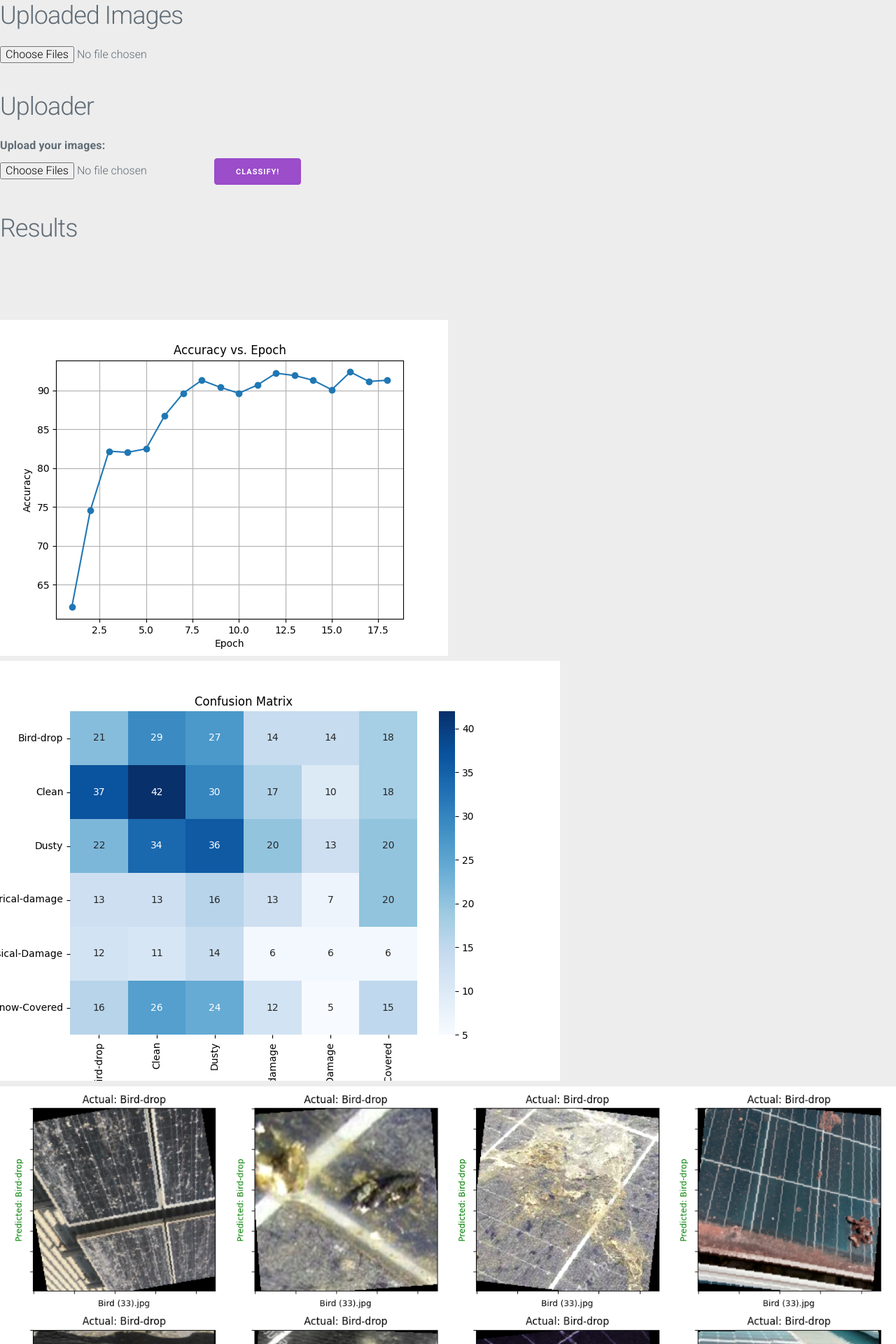
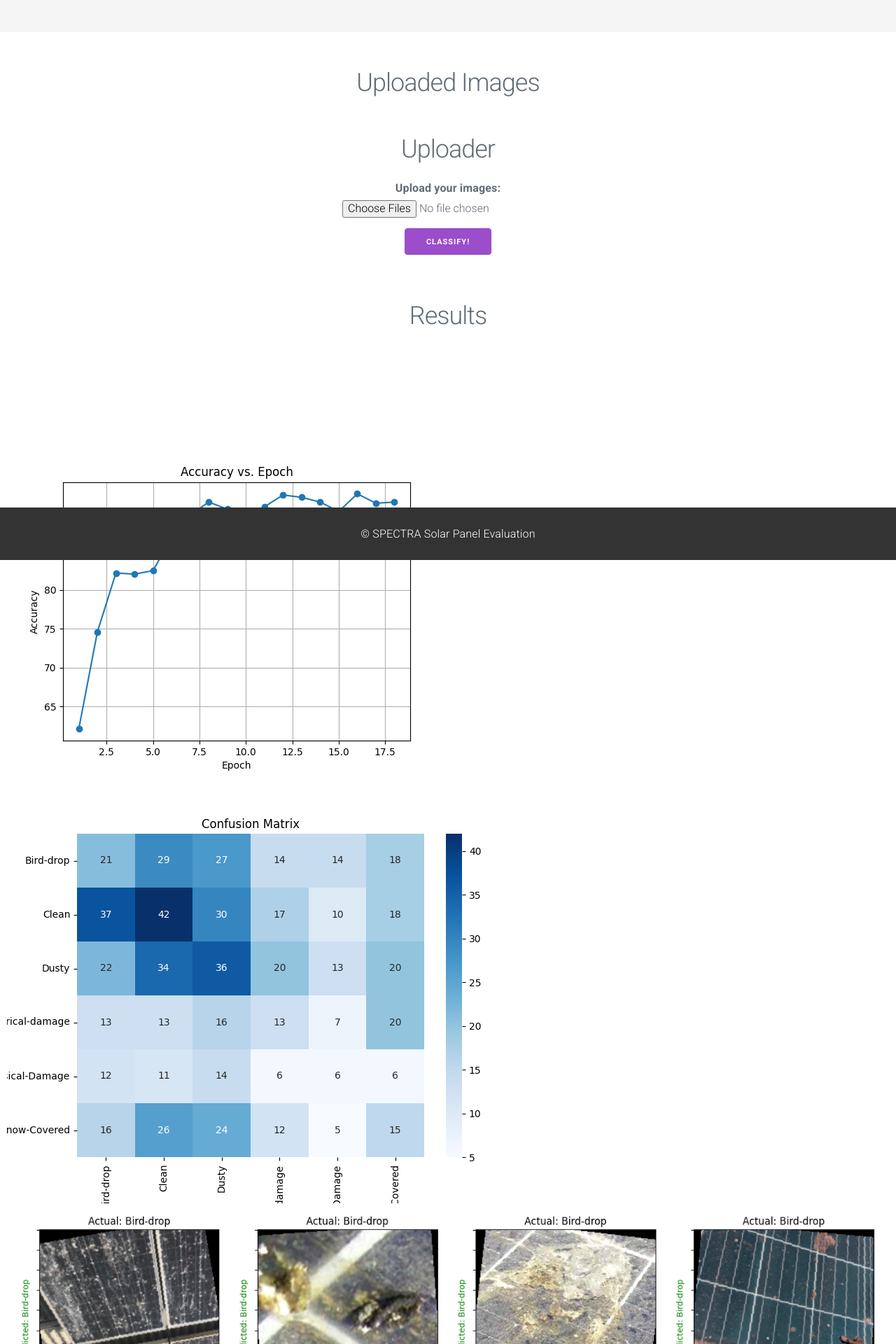
Before and after one commit to metalmerge/SPECTRA, a Flask app: page / in a window 1280 px wide. Shown: the top 1920 px of the page at 70% size. Run offline with Flask 3, Linux system fonts and the light colour scheme.

Commit message:
CSS update

```diff
--- a/server/static/style.css
+++ b/server/static/style.css
@@ -1,3 +1,13 @@
+/* Reset styles and body */
+body {
+    font-family: 'Roboto', sans-serif;
+    font-weight: 400;
+    font-size: 16px;
+    color: rgb(51, 51, 51);
+    margin: 0;
+    padding: 0;
+}
+
 .result .image {
     max-width: 33%px;
     height: 250px;
@@ -12,64 +22,81 @@
     padding: 10px 0px 10px 0px;
 }
 
-body {
-    background-color: rgb(237, 237, 237);
-    font-family: 'Roboto', sans-serif;
-    font-weight: 400;
-    font-size: 16px;
-    color: rgb(51, 51, 51);
-    margin: 0;
-    padding: 0;
+/* Header */
+.header {
+    background-color: #f5f5f5;
+    padding: 10px;
+    text-align: center;
 }
 
-.result {
-    width: 33%px;
-    height: 300px;
+.navbar {
+    display: flex;
+    justify-content: center;
 }
 
-.container {
+.navbar-item {
+    margin: 0 10px;
+    color: #333;
+}
+
+/* Main Content */
+.main-content {
     margin-top: 5vh;
+    padding: 10px;
+}
+
+.uploaded-images-section,
+.hero,
+.result-text,
+.images {
+    margin-bottom: 50px;
+}
+
+.hero form {
+    display: flex;
+    flex-direction: column;
+    align-items: center;
+}
+
+.uploaded-images-section h2,
+.hero h2,
+.result-text h2 {
+    text-align: center;
 }
 
 .grid-container {
     display: grid;
     grid-template-columns: auto auto auto;
-    /*grid-template-rows: auto auto auto; */
     gap: 50px 10px;
-
 }
 
-footer {
+.grid-container img {
+    max-width: 100%;
+    height: auto;
+    display: block;
+}
+
+/* Footer */
+.footer {
     width: 100%;
     position: fixed;
-    margin-bottom: 0;
     bottom: 0;
     height: 75px;
+    background-color: #333;
+    color: #fff;
+    text-align: center;
+    padding: 25px;
 }
 
-footer p {
-    width: 100%;
-    text-align: center;
-    color: whitesmoke;
-    margin: 25px
-
-
-}
-
-#uploadedImg {
-    width:intrinsic;
-    height:intrinsic;
-    max-width: 250px;
-    max-height: 250px;
-}
-
+/* Loading spinner */
 .lds-dual-ring {
     visibility: hidden;
     display: inline-block;
     width: 80px;
     height: 80px;
-  }
-  .lds-dual-ring:after {
+}
+
+.lds-dual-ring:after {
     content: " ";
     display: block;
     width: 32px;
@@ -78,6 +105,6 @@
     margin-left: 24px;
     border-radius: 50%;
     border: 6px solid #606c76;
-    border-color:  #606c76 transparent  #606c76 transparent;
+    border-color: #606c76 transparent #606c76 transparent;
     animation: lds-dual-ring 1.2s linear infinite;
-  }
+}
--- a/server/templates/index.html
+++ b/server/templates/index.html
@@ -13,22 +13,17 @@
 </head>
 
 <body>
+    <!-- Header -->
+    <header class="header">
         <nav class="navbar" role="navigation" aria-label="main navigation">
-        <div class="navbar-brand">
-            <a role="button" class="navbar-burger" aria-label="menu" aria-expanded="false">
-                <span aria-hidden="true"></span>
-                <span aria-hidden="true"></span>
-                <span aria-hidden="true"></span>
-            </a>
-        </div>
             <div class="navbar-menu">
                 <div class="navbar-start" style="flex-grow: 1; justify-content: center;">
-                <a class="navbar-item" href="index.html">
+                    <a class="navbar-item" href="main_page.html">
                         <span class="icon">
                             <i class="fas fa-home"></i>
                         </span>
                     </a>
-                <a class="navbar-item" href="upload.html">
+                    <a class="navbar-item" href="index.html">
                         <span class="icon">
                             <i class="fas fa-flask"></i>
                         </span>
@@ -36,6 +31,10 @@
                 </div>
             </div>
         </nav>
+    </header>
+
+    <!-- Content -->
+    <main class="main-content">
         <section class="uploaded-images-section">
             <h2>Uploaded Images</h2>
             <div id="uploadedImages" class="uploaded-images">
@@ -44,14 +43,10 @@
         </section>
 
         <section class="hero">
-        <div class="drop-box">
-            <input type="file" name="files" multiple class="file-input" />
-            <ul class="file-list"></ul>
-        </div>
             <h2>Uploader</h2>
             <form enctype="multipart/form-data" method="POST" name="fileinfo">
-            <label>Upload your images:</label>
-            <input type="file" name="file" required multiple />
+                <label class="form-label">Upload your images:</label>
+                <input class="form-control" type="file" name="file" class="" required multiple />
                 <input type="submit" value="Classify!" />
             </form>
         </section>
@@ -63,6 +58,7 @@
                 <!-- Placeholder for the results of image classification -->
             </div>
         </section>
+
         <section class="images">
             <img src="{{ url_for('static', filename='accuracy_plot.png') }}" alt="1">
             <img src="{{ url_for('static', filename='confusion_matrix.png') }}" alt="2">
@@ -70,6 +66,13 @@
             <img src="{{ url_for('static', filename='training_accuracy_loss.png') }}" alt="training_accuracy_loss">
             <img src="{{ url_for('static', filename='training_validation_loss.png') }}" alt="2">
         </section>
+    </main>
+
+    <!-- Footer -->
+    <footer class="footer">
+        <p>&copy; SPECTRA Solar Panel Evaluation</p>
+    </footer>
+
     <!-- JavaScript files -->
     <script src="../static/main.js"></script>
     <script src="https://unpkg.com/axios/dist/axios.min.js"></script>
```
Also changed, not shown: night_trainer.py (+18 -15 lines), server/templates/main_page.html (renamed from server/templates/index2.html), 1 other file. Lines whose indentation alone changed are shown as unchanged.
